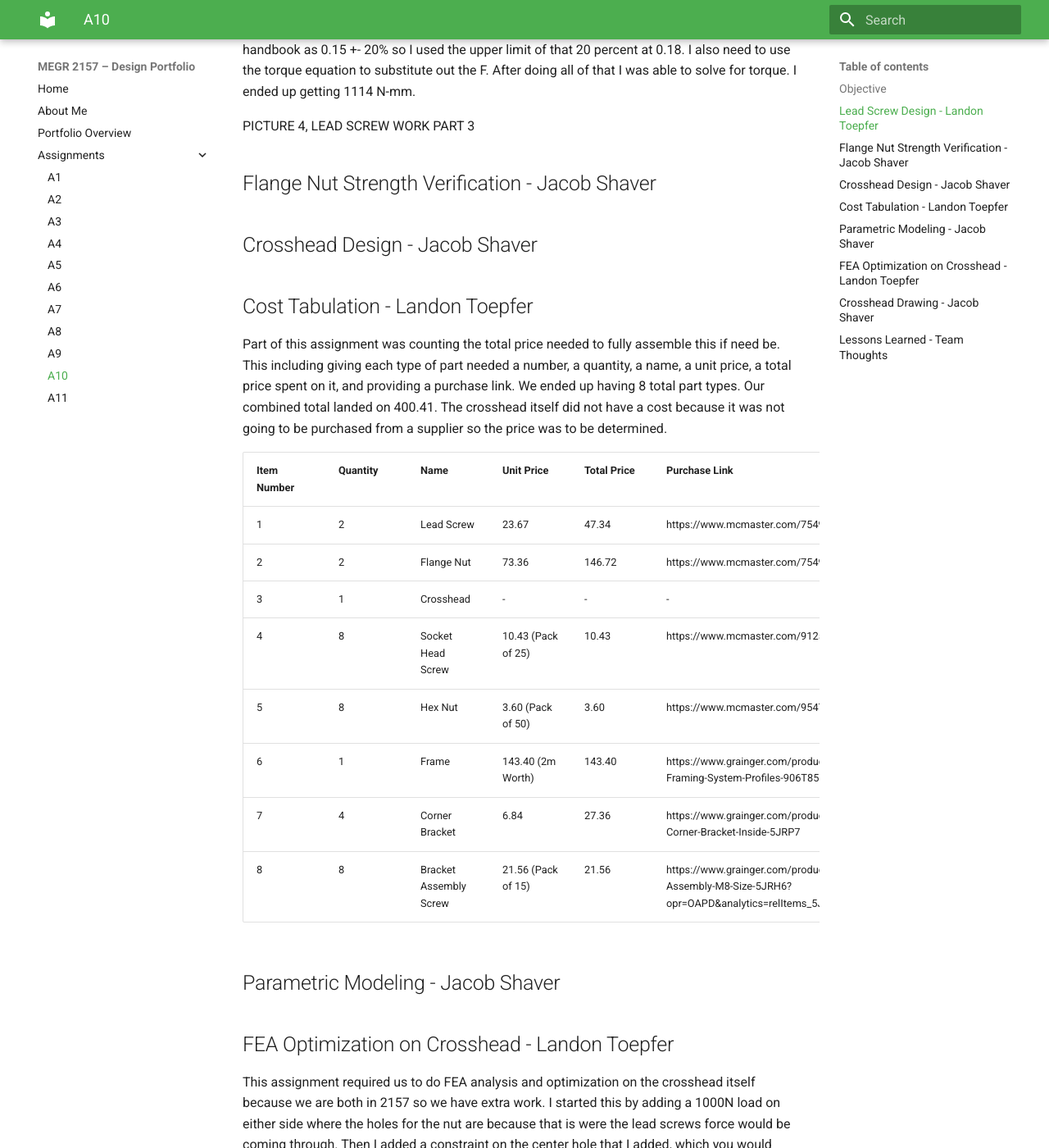
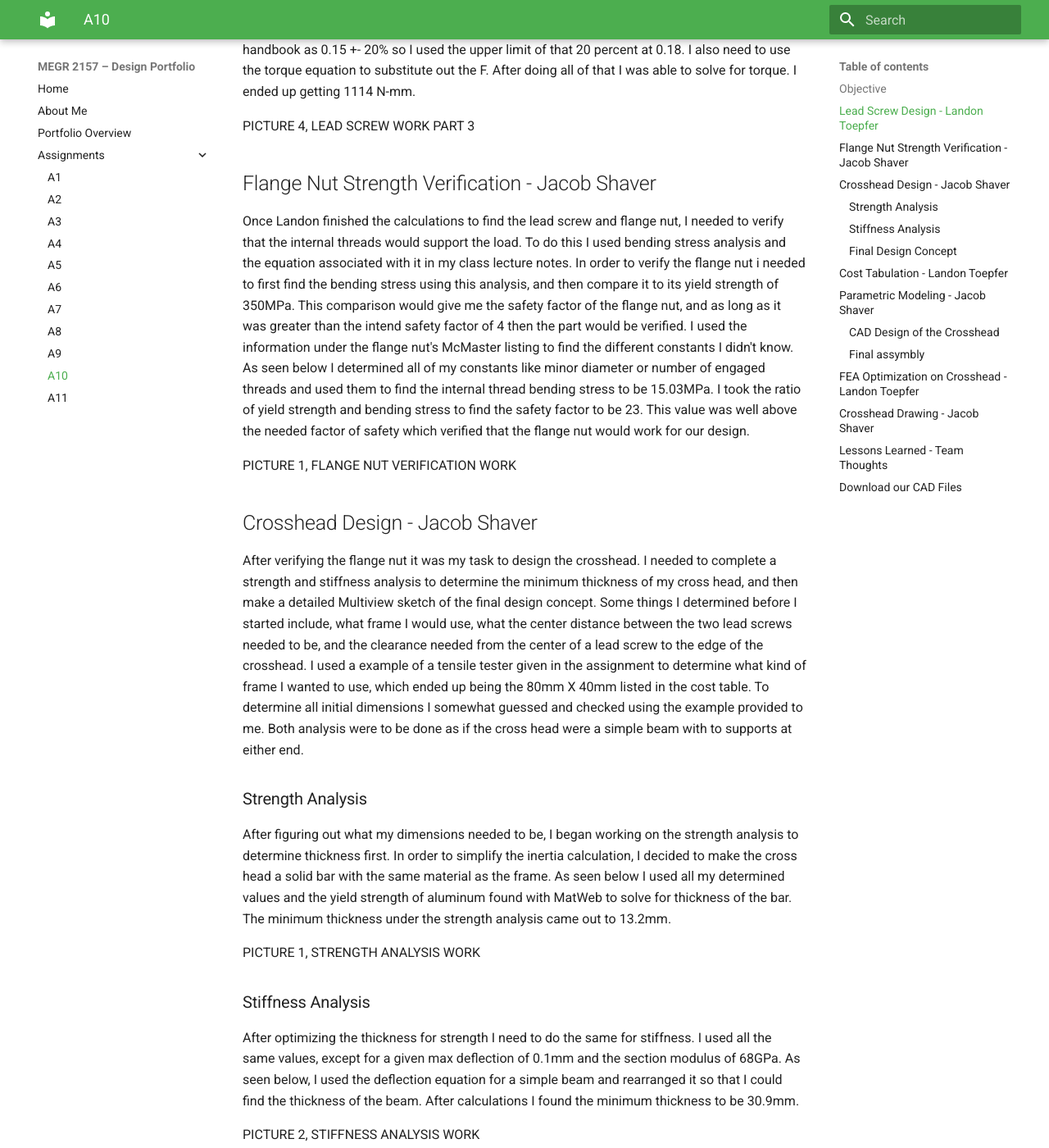
Before and after one commit to JacobShaver/design-projects-portfolio, an MkDocs documentation site: the page built from docs/assignments/A10/index.md, in a window 1280 px wide and 1400 px high, scrolled down 1352 px. Shown: the whole window at 82% size. Built offline with MkDocs 1.6.1 and Material for MkDocs 9.7.7, drawn with Linux system fonts in a browser that asks for light colours; some of the changed text lies outside the part shown.

Commit message:
Update index.md

```diff
--- a/docs/assignments/A10/index.md
+++ b/docs/assignments/A10/index.md
@@ -19,8 +19,28 @@ Lastly I needed to be able to show how the load applied can be achieved with a g
 PICTURE 4, LEAD SCREW WORK PART 3
 
 ## Flange Nut Strength Verification - Jacob Shaver
+Once Landon finished the calculations to find the lead screw and flange nut, I needed to verify that the internal threads would support the load. To do this I used bending stress analysis and the equation associated with it in my class lecture notes. In order to verify the flange nut i needed to first find the bending stress using this analysis, and then compare it to its yield strength of 350MPa. This comparison would give me the safety factor of the flange nut, and as long as it was greater than the intend safety factor of 4 then the part would be verified. I used the information under the flange nut's McMaster listing to find the different constants I didn't know. As seen below I determined all of my constants like minor diameter or number of engaged threads and used them to find the internal thread bending stress to be 15.03MPa. I took the ratio of yield strength and bending stress to find the safety factor to be 23. This value was well above the needed factor of safety which verified that the flange nut would work for our design.
+
+PICTURE 1, FLANGE NUT VERIFICATION WORK
 
 ## Crosshead Design - Jacob Shaver
+After verifying the flange nut it was my task to design the crosshead. I needed to complete a strength and stiffness analysis to determine the minimum thickness of my cross head, and then make a detailed Multiview sketch of the final design concept. Some things I determined before I started include, what frame I would use, what the center distance between the two lead screws needed to be, and the clearance needed from the center of a lead screw to the edge of the crosshead. I used a example of a tensile tester given in the assignment to determine what kind of frame I wanted to use, which ended up being the 80mm X 40mm listed in the cost table. To determine all initial dimensions I somewhat guessed and checked using the example provided to me. Both analysis were to be done as if the cross head were a simple beam with to supports at either end.
+
+### Strength Analysis
+After figuring out what my dimensions needed to be, I began working on the strength analysis to determine thickness first. In order to simplify the inertia calculation, I decided to make the cross head a solid bar with the same material as the frame. As seen below I used all my determined values and the yield strength of aluminum found with MatWeb to solve for thickness of the bar. The minimum thickness under the strength analysis came out to 13.2mm.
+
+PICTURE 1, STRENGTH ANALYSIS WORK
+
+### Stiffness Analysis
+After optimizing the thickness for strength I need to do the same for stiffness. I used all the same values, except for a given max deflection of 0.1mm and the section modulus of 68GPa. As seen below, I used the deflection equation for a simple beam and rearranged it so that I could find the thickness of the beam. After calculations I found the minimum thickness to be 30.9mm.
+
+PICTURE 2, STIFFNESS ANALYSIS WORK
+
+### Final Design Concept
+After completing both analysis, I found that the stiffness ended up determining the minimum thickness. Before I moved on to make a detailed drawing I made a note to treat the thickness as 32mm because its still greater than the minimum and it would add ease of manufacturing. Below is my finalized concept sketch for the crossbody and the notes that I took into account when designing it. I treated each hole as a clearance hole because the flange nut should control where the crosshead is on the lead screws, and the flange nut is to be fastened to the cross head by a nut and bolt.
+
+PICTURE 3, DESIGN NOTES
+PICTURE 4, MULTIVIEW DRAWING
 
 ## Cost Tabulation - Landon Toepfer
 Part of this assignment was counting the total price needed to fully assemble this if need be. This including giving each type of part needed a number, a quantity, a name, a unit price, a total price spent on it, and providing a purchase link. We ended up having 8 total part types. Our combined total landed on 400.41. The crosshead itself did not have a cost because it was not going to be purchased from a supplier so the price was to be determined.
@@ -37,6 +57,27 @@ Part of this assignment was counting the total price needed to fully assemble th
 | 8 | 8 | Bracket Assembly Screw | 21.56 (Pack of 15) | 21.56 | https://www.grainger.com/product/80-20-Bolt-Assembly-M8-Size-5JRH6?opr=OAPD&analytics=relItems_5JRP7&position=1 |
 
 ## Parametric Modeling - Jacob Shaver
+
+### CAD Design of the Crosshead
+After designing everything on paper it was time for me to begin designing the crosshead in CAD. We chose to use CREO PTC to do all CAD work on this assignment.
+
+As shown below, I started with a big box that had the length and width dimensions of 280 and 80 respectively. After making that I added two holes with a diameter of 12mm, the first of which was measured 40mm off the side like I planned and the other was 200mm off that hole. Both holes were made so that they lied at the center of the box's width. I then extruded the box to be at the thickness that I calculated earlier.
+
+PICTURE 1, CAD 1
+
+After that I needed to add the holes for fastening the flange nut to the cross body. To achieve this I made a reference circle with a diameter that equaled the internal mount diameter on the flange. I then placed 4 circles with a matching diameter to the flange nut's and extruded it through the part. To make this change on both sides of the cross head, I used a reference plane placed i the middle to mirror the holes I made to the other side. This process can be seen in the two picture below.
+
+PICTURE 2, CAD 2
+PICTURE 3, CAD 3
+
+After making all the dimensions to be around what they were in calculations I used the relations tab and parameters tab to assign each dimension based one the design parameters.
+
+PICTURE 4, PARAMETRIC DESIGN
+
+### Final assymbly
+Before I started on the assembly of the tensile tester, I wanted Landon to optimize through FEA first so that the final design was reflected through this assembly. I used various center and coincident constraints to design the final tensile tester below. One important note was that Landon found the bolt and nut that we used to fasten the flange to the crosshead.
+
+PICTURE 10, FINAL ASSEMBLY
 
 ## FEA Optimization on Crosshead - Landon Toepfer
 This assignment required us to do FEA analysis and optimization on the crosshead itself because we are both in 2157 so we have extra work. I started this by adding a 1000N load on either side where the holes for the nut are because that is were the lead screws force would be coming through. Then I added a constraint on the center hole that I added, which you would thread the tensile sample into. It wasn't apparent how the samples were being tested and there is more than one type of sample shape so I went ahead and looked up a common thread for a tensile sample. I ended on a 1/2 - 13 UNC thread which is common to have in the load cell of a tensile sampler. Moving on, I set my material of the body to 6061 aluminum. I also set my minimum element size to 10mm and went ahead with my first analysis. Here's a picture of my setup.
@@ -65,5 +106,10 @@ PICTURE 9, DEFLECTION FINAL
 
 
 ## Crosshead Drawing - Jacob Shaver
+After Landon had optimized the crosshead through FEA, I worked on the drawing for the cross head. Below is how that drawing turned out.
+
+PICTURE 1, DRAWING
 
 ## Lessons Learned - Team Thoughts
+
+## Download our CAD Files
```
